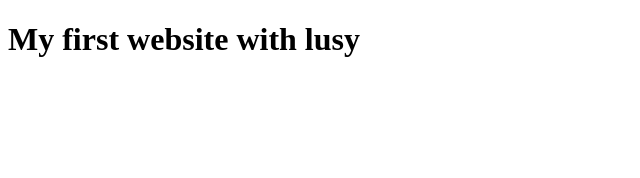
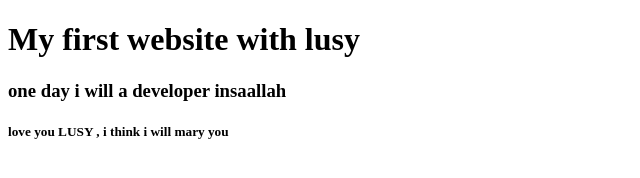
Before and after one commit to Niyamotlsy/my-first-website, a plain HTML site: page index.html in a window 1280 px wide. Shown: the whole page, without its empty margins (0-640 px from the left). Drawn offline with Linux system fonts and the light colour scheme.

Commit message:
learn new

```diff
--- a/index.html
+++ b/index.html
@@ -7,5 +7,7 @@
 </head>
 <body>
     <h1> My first website with lusy</h1>
+    <h3>one day i will a developer insaallah</h3>
+    <h5>love you LUSY , i think i will mary you</h5>
 </body>
 </html>
```
